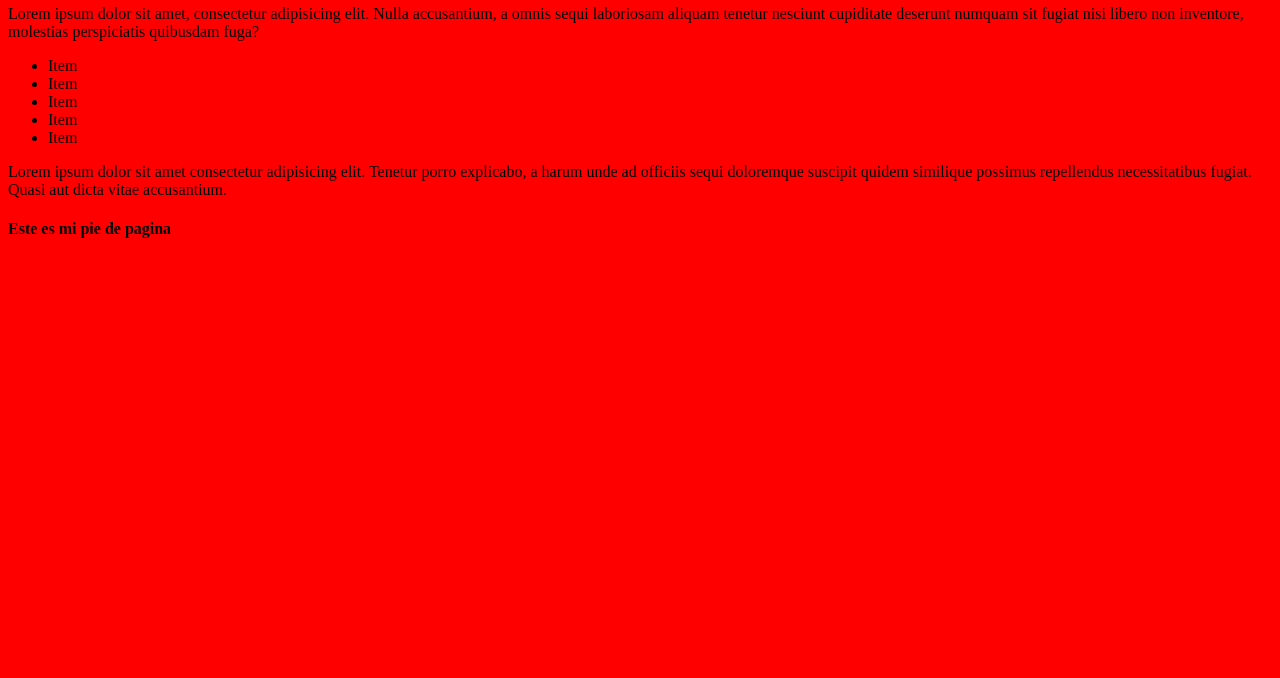
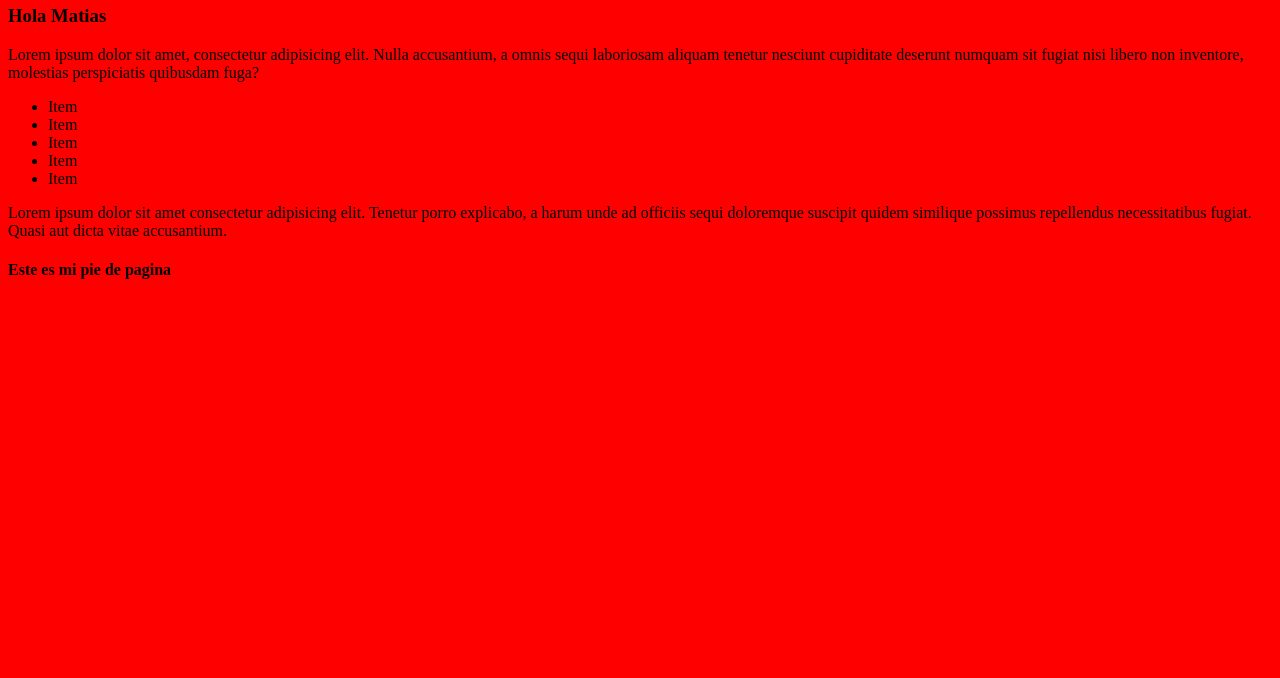
Before and after one commit to Hugacho/proyecto-hugo-prueba, a plain HTML site: page index.html in a window 1280 px wide. Shown: the part 122-800 px from the top of the page. Drawn offline with Linux system fonts and the light colour scheme.

Commit message:
Saludo a Matias

```diff
--- a/index.html
+++ b/index.html
@@ -11,6 +11,7 @@
     <header>
         <h1>Titulo de mi página</h1>
         <h2>Subtitulo</h2>
+        <h3>Hola Matias</h3>
     </header>
     <p>
         Lorem ipsum dolor sit amet, consectetur adipisicing elit. Nulla accusantium, a omnis sequi laboriosam aliquam tenetur nesciunt cupiditate deserunt numquam sit fugiat nisi libero non inventore, molestias perspiciatis quibusdam fuga?
```
